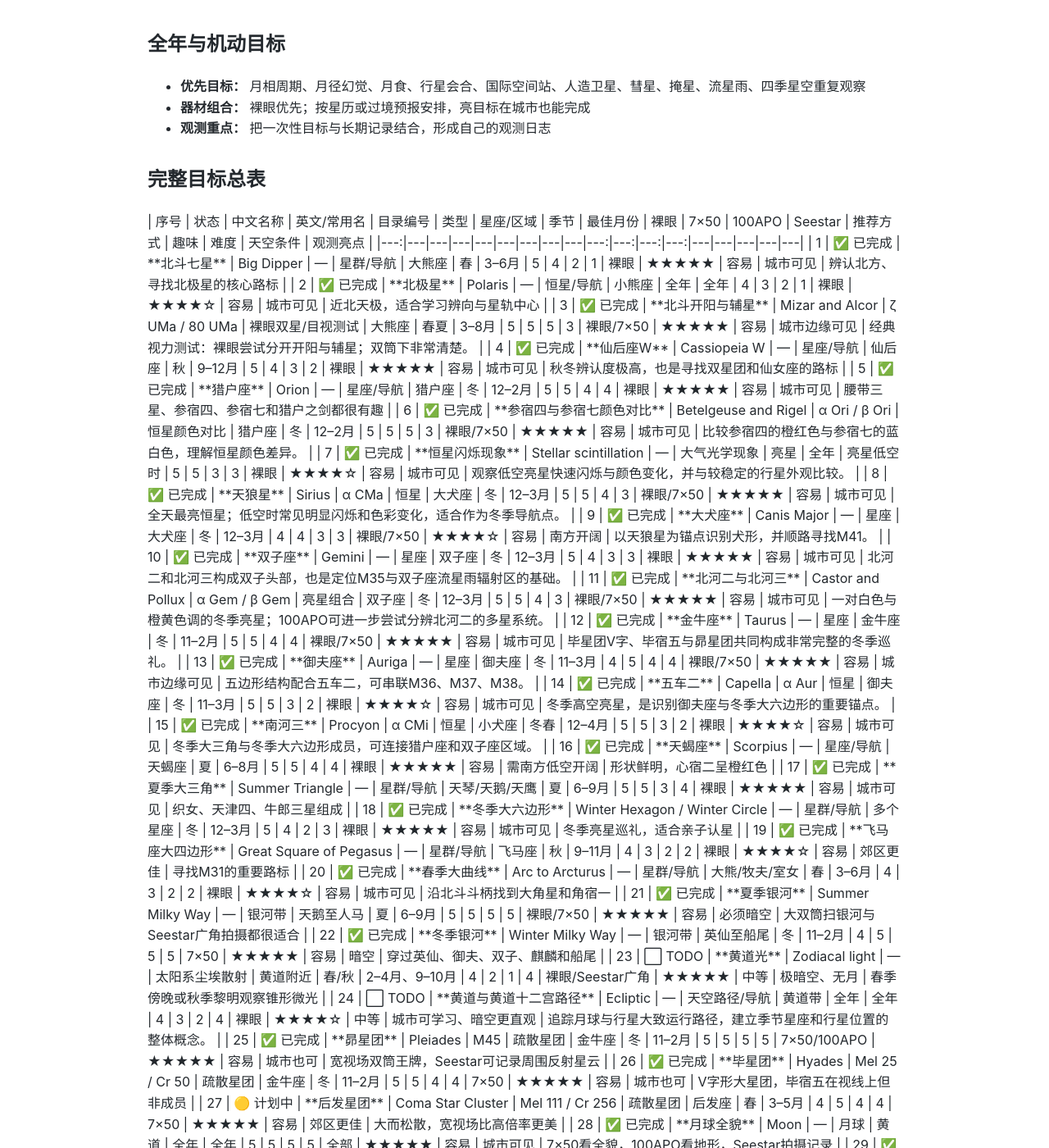
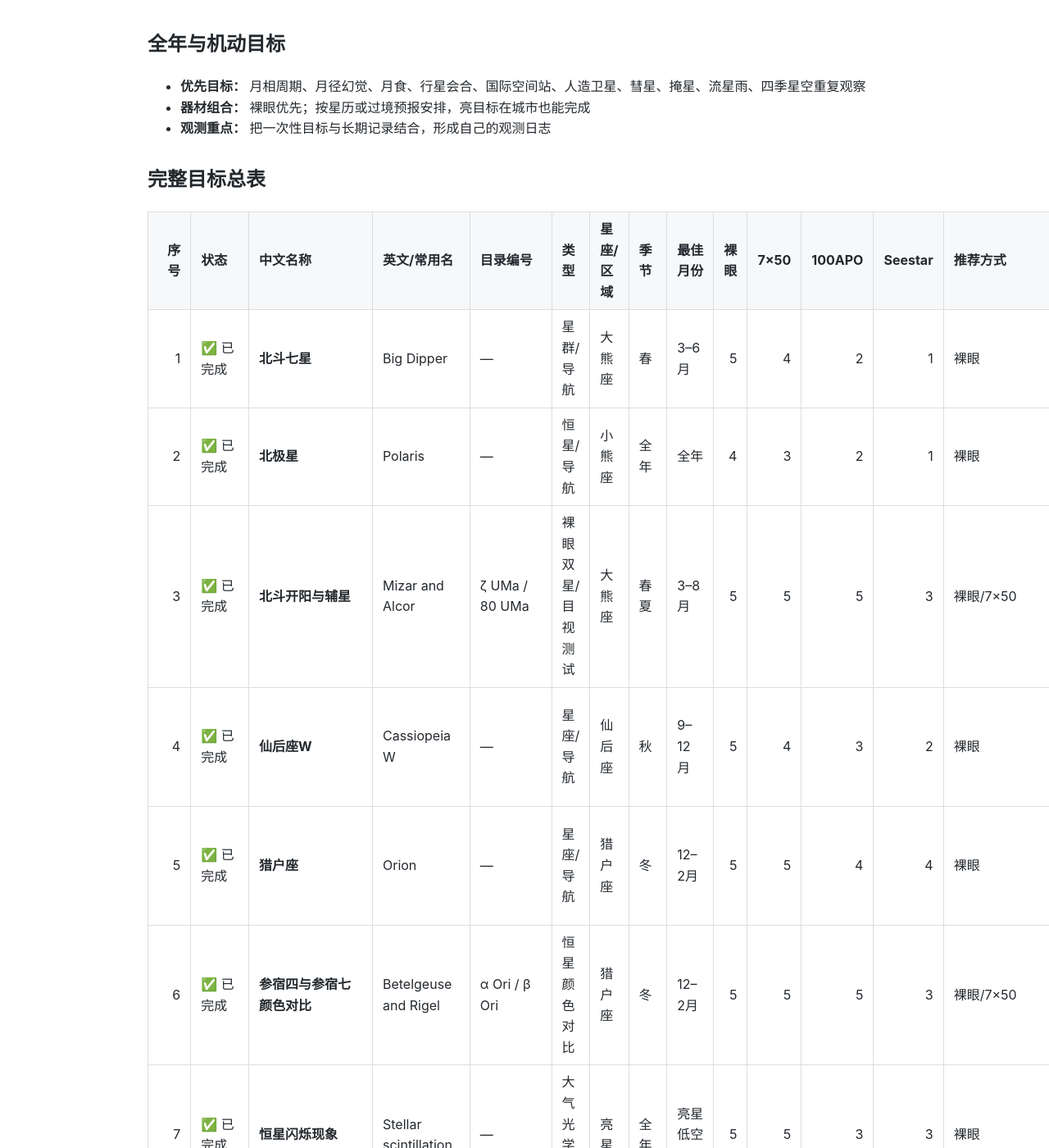
Before and after one commit to dadongshangu/nightwatch, a Jekyll site: the page built from 全年观星目标清单.md, in a window 1280 px wide and 1400 px high, scrolled down 2098 px. Shown: the whole window at 82% size. Built offline with Jekyll 4.4.1, drawn with Linux system fonts in a browser that asks for light colours; some of the changed text lies outside the part shown.

Commit message:
Update 全年观星目标清单.md

```diff
--- a/全年观星目标清单.md
+++ b/全年观星目标清单.md
@@ -73,7 +73,6 @@ description:  面向上海及周边地区，覆盖裸眼、7×50小双筒、100A
 
 ## 完整目标总表
 
-<div style="overflow-x:auto;">
 
 | 序号 | 状态 | 中文名称 | 英文/常用名 | 目录编号 | 类型 | 星座/区域 | 季节 | 最佳月份 | 裸眼 | 7×50 | 100APO | Seestar | 推荐方式 | 趣味 | 难度 | 天空条件 | 观测亮点 |
 |---:|---|---|---|---|---|---|---|---|---:|---:|---:|---:|---|---|---|---|---|
```
